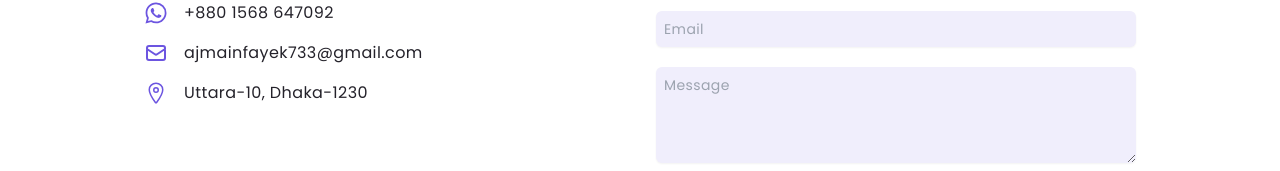
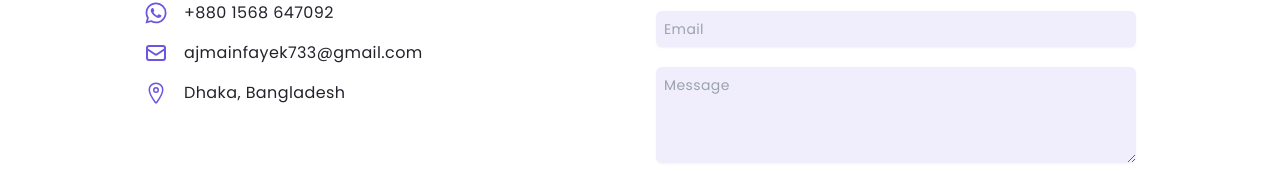
Before and after one commit to Ajmain-Fayek/Ajmain-Fayek, a React (Vite) app: page / in a window 1280 px wide. Shown: the part 2794-2965 px from the top of the page. Built offline with nearby package versions, Linux system fonts and the light colour scheme.

Commit message:
whatsapp & locantion updated

```diff
--- a/src/Components/Contact_Me.jsx
+++ b/src/Components/Contact_Me.jsx
@@ -29,7 +29,7 @@ const Contact_Me = () => {
                         +880 1568 647092
                     </a>
                     <a
-                        href="https://wa.me/+8801761294649"
+                        href="https://wa.me/+8801568647092"
                         target="_blank"
                         className="flex hover:underline items-center gap-4 lg:mt-2.5"
                     >
@@ -46,7 +46,7 @@ const Contact_Me = () => {
                     </a>
                     <p className="flex items-center gap-4 lg:mt-2.5">
                         <IoLocationOutline size={"1.5rem"} color="#6c55e0" />
-                        Uttara-10, Dhaka-1230
+                        Dhaka, Bangladesh
                     </p>
                 </div>
 
```
